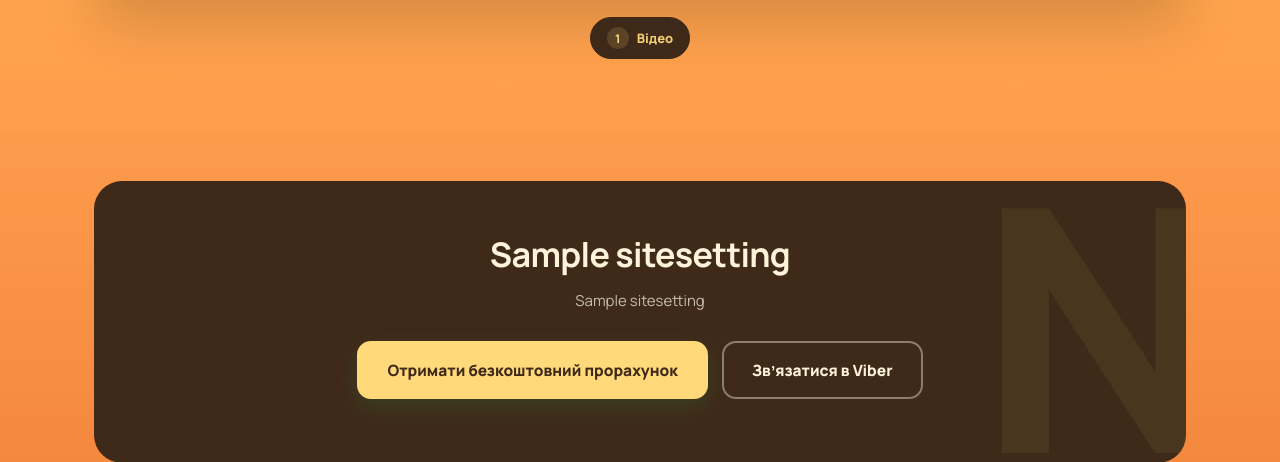
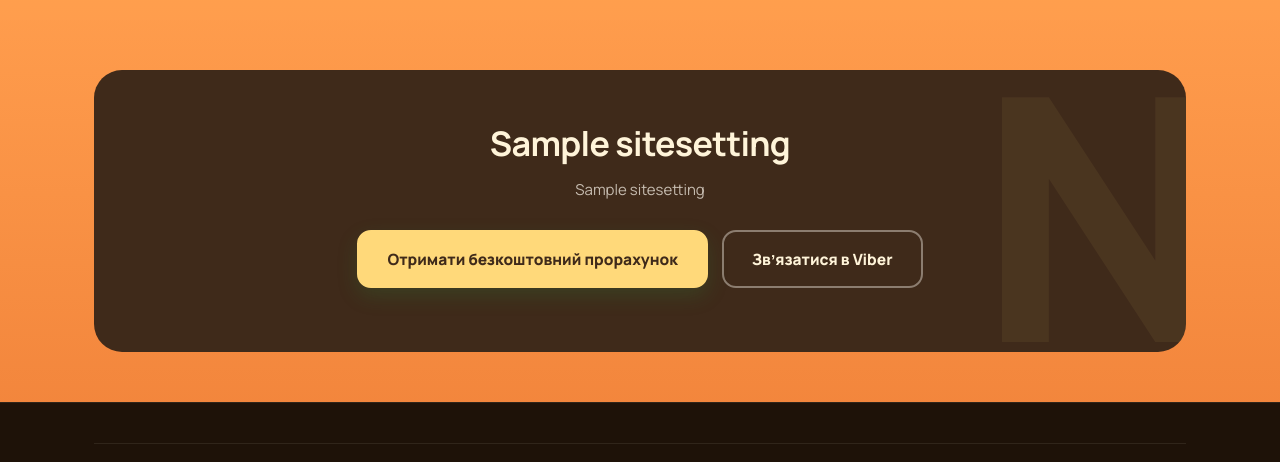
Before and after one commit to Oleksii-Moloiko/NOVOGRANKOR, a Django app: page / in a window 1280 px wide. Shown: the part 2996-3458 px from the top of the page. Run offline with Django 5.2, Linux system fonts and the light colour scheme; tables that the repository leaves empty hold one stand-in row (values such as "Sample post"); grey boxes marked "Sample" are stand-in pictures.

Commit message:
update: front

```diff
--- a/static/css/style.css
+++ b/static/css/style.css
@@ -1246,65 +1256,21 @@ button {
 .showreel-play-icon {
     width: 0;
     height: 0;
-    border-top: 9px solid transparent;
-    border-bottom: 9px solid transparent;
-    border-left: 13px solid currentColor;
+    border-top: 8px solid transparent;
+    border-bottom: 8px solid transparent;
+    border-left: 12px solid currentColor;
 }
 
 .showreel-card.is-playing .showreel-play-btn {
     display: none;
 }
 
-.showreel-thumbs {
-    display: flex;
-    justify-content: center;
-    flex-wrap: wrap;
-    gap: 12px;
-    margin-top: 18px;
-}
-
-.showreel-thumb {
-    display: inline-flex;
-    align-items: center;
-    gap: 8px;
-    min-height: 42px;
-    padding: 0 16px;
-    border-radius: 999px;
-    border: 1.5px solid rgba(63, 42, 26, 0.28);
-    background: rgba(255, 250, 240, 0.52);
-    color: var(--brown);
-    font-size: 13px;
-    font-weight: 800;
-    cursor: pointer;
-    transition: background 0.18s ease, border-color 0.18s ease, transform 0.18s ease;
-}
-
-.showreel-thumb:hover {
-    transform: translateY(-1px);
-    border-color: var(--brown);
-    background: var(--paper);
-}
-
-.showreel-thumb.active {
-    background: var(--brown);
-    border-color: var(--brown);
-    color: var(--gold);
-}
-
-.showreel-thumb-number {
-    width: 22px;
-    height: 22px;
-    border-radius: 50%;
-    display: inline-flex;
-    align-items: center;
-    justify-content: center;
-    background: rgba(63, 42, 26, 0.1);
-    font-size: 12px;
-    font-weight: 900;
-}
-
-.showreel-thumb.active .showreel-thumb-number {
-    background: rgba(255, 217, 122, 0.16);
+
+@media (max-width: 767px) {
+    .showreel-grid {
+        grid-template-columns: 1fr;
+        gap: 16px;
+    }
 }
 
 /* CTA band */
--- a/templates/index.html
+++ b/templates/index.html
@@ -465,50 +468,33 @@
             </div>
 
             {% if gallery %}
-                <div class="showreel-video">
-                    <article class="showreel-card">
-                        <div class="showreel-media-wrap">
+                <div class="showreel-grid">
                     {% for item in gallery %}
                         {% if item.video %}
+                            <article class="showreel-card" data-showreel-card>
+                                <div class="showreel-media-wrap">
                                     <video
-                                        class="showreel-media{% if forloop.first %} active{% endif %}"
-                                        data-showreel-video="{{ forloop.counter0 }}"
+                                        class="showreel-media"
                                         preload="metadata"
                                         playsinline
                                         {% if item.poster %}poster="{{ item.poster.url }}"{% endif %}
-                                        {% if not forloop.first %}hidden{% endif %}
                                     >
                                         <source src="{{ item.video.url }}" type="video/mp4">
                                         Ваш браузер не підтримує відео.
                                     </video>
-                                {% endif %}
-                            {% endfor %}
 
                                     <button
                                         type="button"
                                         class="showreel-play-btn"
-                                aria-label="Відтворити showreel"
+                                        aria-label="Відтворити відео {{ forloop.counter }}"
                                     >
                                         <span class="showreel-play-icon" aria-hidden="true"></span>
-                                <span>Відтворити showreel</span>
+                                        <span>Відео {{ forloop.counter }}</span>
                                     </button>
                                 </div>
                             </article>
-
-                    <div class="showreel-thumbs" aria-label="Вибір відео">
-                        {% for item in gallery %}
-                            {% if item.video %}
-                                <button
-                                    type="button"
-                                    class="showreel-thumb{% if forloop.first %} active{% endif %}"
-                                    data-showreel-thumb="{{ forloop.counter0 }}"
-                                >
-                                    <span class="showreel-thumb-number">{{ forloop.counter }}</span>
-                                    <span class="showreel-thumb-label">Відео</span>
-                                </button>
                         {% endif %}
                     {% endfor %}
-                    </div>
                 </div>
             {% endif %}
 
```
Also changed, not shown: other parts of static/css/style.css (+29 -13 lines), other parts of templates/index.html (+23 -18 lines), static/js/main.js (+28 -60 lines). Lines whose indentation alone changed are shown as unchanged.
